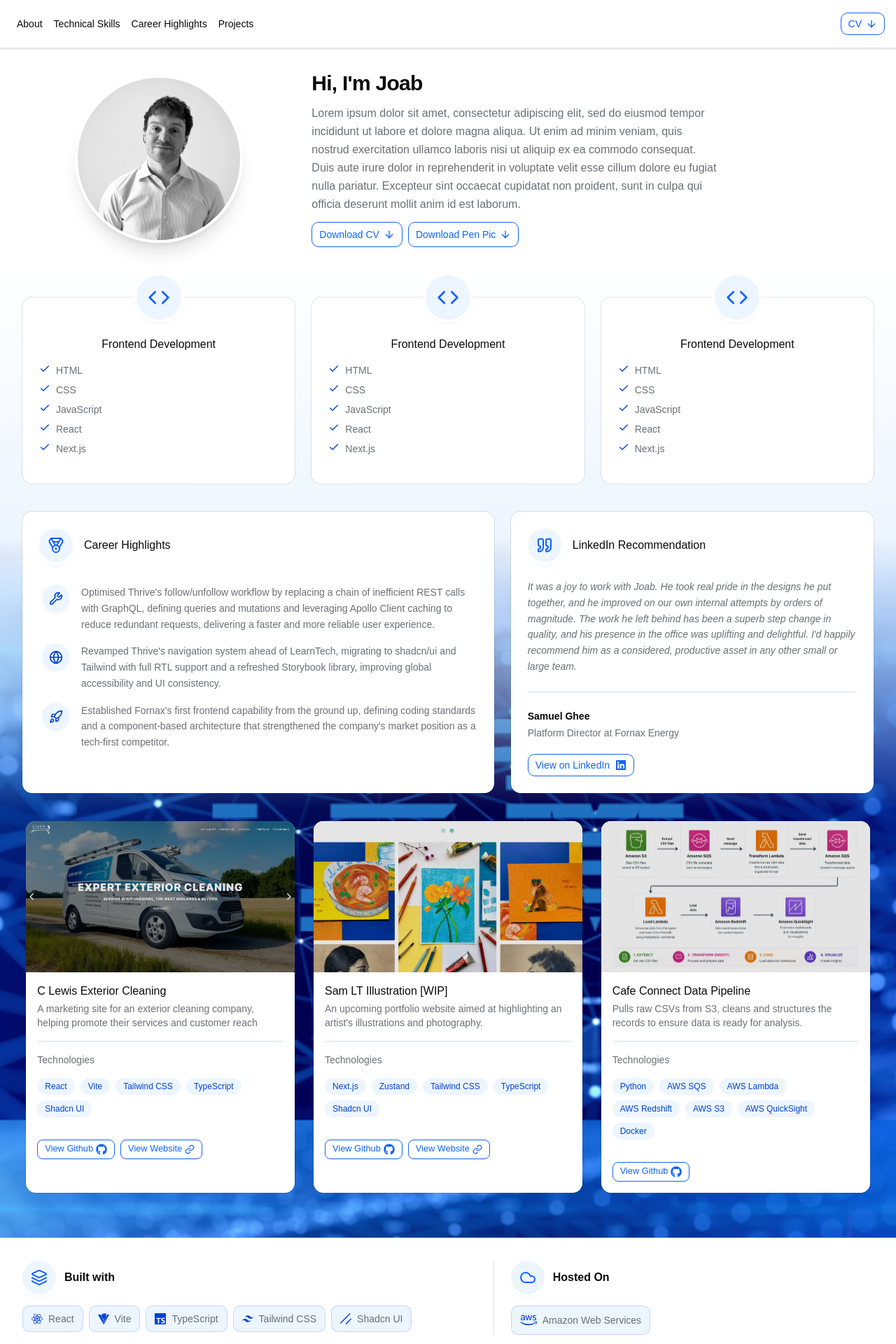
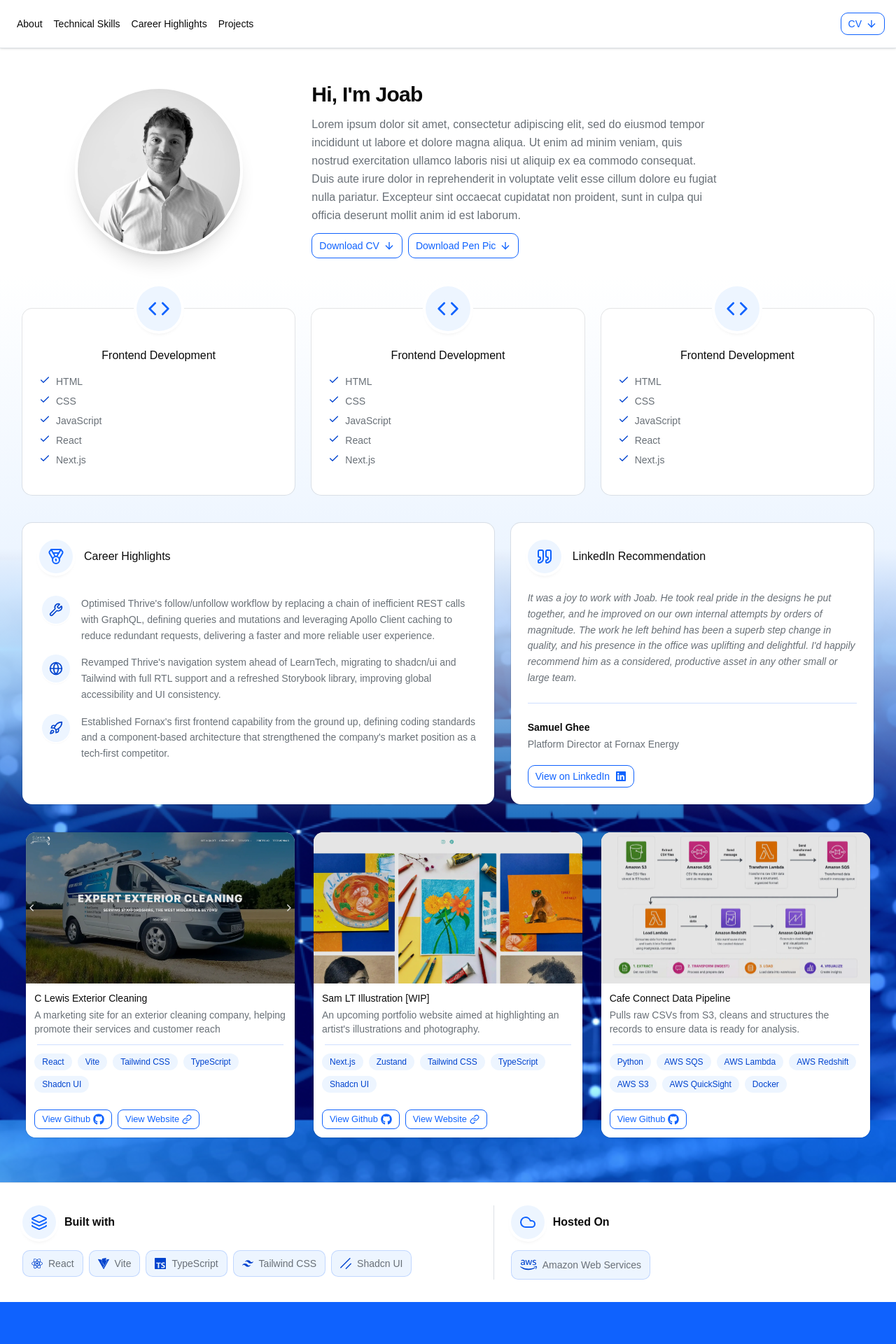
Before and after one commit to JoabFelton138/joab-portfolio, a React (Vite) app in the folder joab-portfolio/: page / in a window 1280 px wide. Shown: the top 1920 px of the page at 70% size. After the commit the page ends 1860 px from the top, so only its background shows below. Built offline with nearby package versions, Linux system fonts and the light colour scheme.

Commit message:
style: bumped about section away from nav, adjusted inner padding and sizing of card, removed typo

```diff
--- a/joab-portfolio/src/components/About.tsx
+++ b/joab-portfolio/src/components/About.tsx
@@ -4,7 +4,7 @@ import { Button } from "./ui/button";
 export const About = () => {
     const imgClass = "size-40 md:size-48 lg:size-60 rounded-full object-cover shrink-0 border-4 border-background shadow-xl";
     return (
-        <section className="mx-auto w-full max-w-7xl px-8 pt-8 pb-6">
+        <section className="mx-auto w-full max-w-7xl px-8 pt-12 pb-6">
             <div className="grid grid-cols-1 lg:grid-cols-3 gap-x-6 gap-y-6 items-center">
                 <div className="flex justify-center">
                     <img
--- a/joab-portfolio/src/components/projects/ProjectCard.tsx
+++ b/joab-portfolio/src/components/projects/ProjectCard.tsx
@@ -15,7 +15,7 @@ interface Project {
 
 export function ProjectCard({ project }: { project: Project }) {
   return (
-    <Card className="relative mx-auto w-full max-w-sm pt-0">
+    <Card size="sm" className="relative mx-auto flex h-full flex-col w-full max-w-sm pt-0">
       <div className="relative">
         <img
           src={project.image}
@@ -26,13 +26,12 @@ export function ProjectCard({ project }: { project: Project }) {
       </div>
       <CardHeader>
         <CardTitle>{project.title}</CardTitle>
-        <CardDescription>
+        <CardDescription className="line-clamp-3">
           {project.description}
         </CardDescription>
       </CardHeader>
       <div className="border-t border-border-accent mx-4"/>
-      <CardContent>
-        <p className="text-sm text-muted-foreground mb-4">Technologies</p>
+      <CardContent className="flex-1">
         <div className="flex flex-wrap gap-2">
             {project.technologies.map((tech) => (
                 <Badge
```
